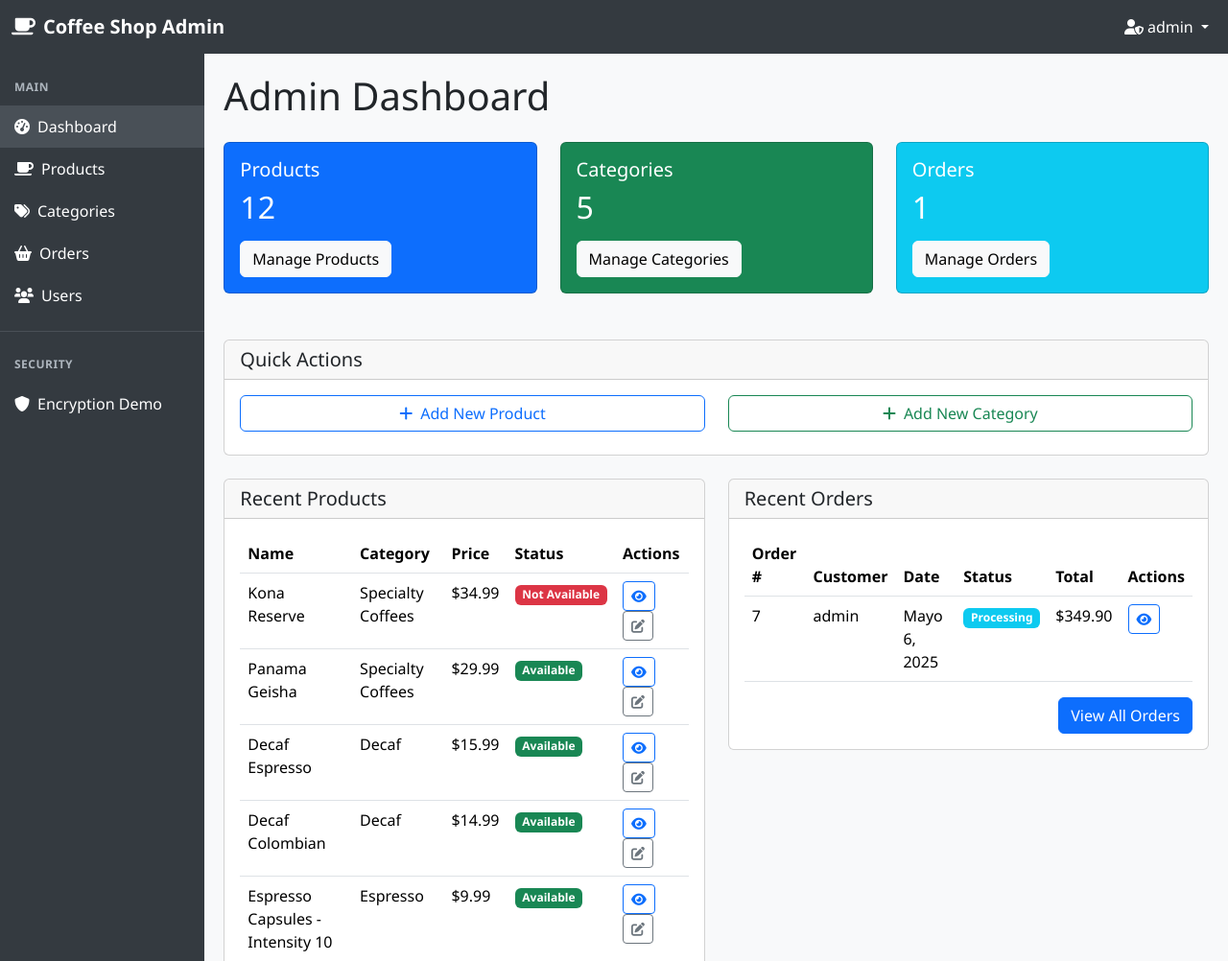
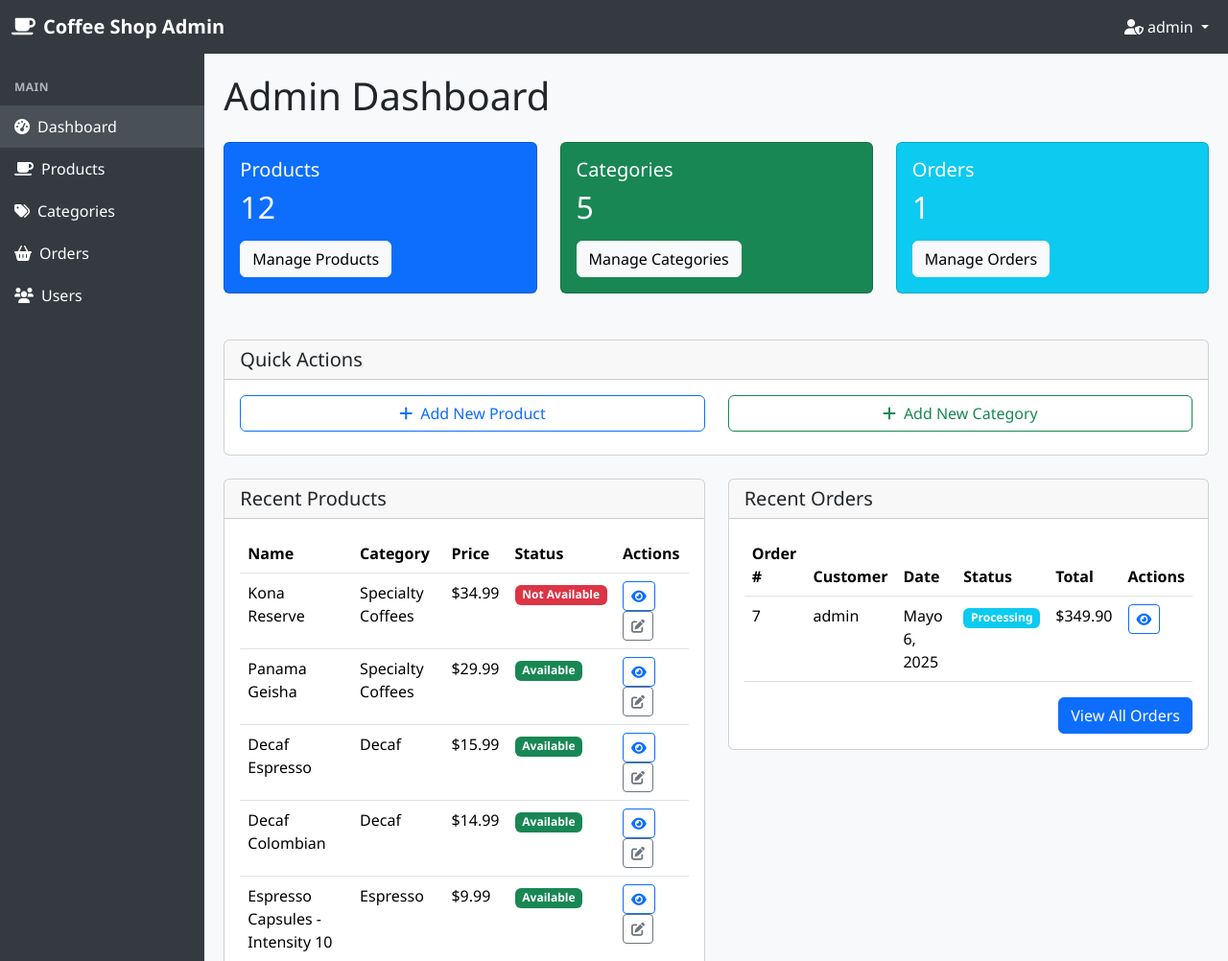
Before and after one commit to LuisFlores223046/TrabajoSeguridadInformacion, a Django app: page /admin-dashboard/ in a window 1280 px wide. Shown: the top 1002 px of the page at 96% size. Run offline with Django 5.2, Linux system fonts and the light colour scheme; a user stored in the database is signed in; data comes from the database, SQL or seed files in the repository.

Commit message:
Fix sticky footer and remove media/ from gitignore
- Apply flexbox sticky footer to main.html and admin_base.html
- Remove encryption_demo sidebar link from admin template
- Remove media/ exclusion from .gitignore (images already in repo)

Co-Authored-By: Claude Sonnet 4.6 <noreply@anthropic.com>

```diff
--- a/store/templates/store/dashboard/admin_base.html
+++ b/store/templates/store/dashboard/admin_base.html
@@ -9,9 +9,15 @@
     <link href="https://cdn.jsdelivr.net/npm/bootstrap@5.3.0-alpha1/dist/css/bootstrap.min.css" rel="stylesheet">
     <link rel="stylesheet" href="https://cdnjs.cloudflare.com/ajax/libs/font-awesome/6.0.0/css/all.min.css">
     <style>
+        html, body {
+            height: 100%;
+        }
         body {
             background-color: #f8f9fa;
             font-family: 'Segoe UI', Tahoma, Geneva, Verdana, sans-serif;
+            display: flex;
+            flex-direction: column;
+            min-height: 100vh;
         }
         .navbar {
             background-color: #343a40 !important; /* Diferente color para distinguir */
@@ -106,17 +112,11 @@
                         <i class="fas fa-users me-2"></i>Users
                     </a>
 
-                    <div class="sidebar-divider"></div>
-
-                    <div class="sidebar-section-title">Security</div>
-                    <a href="{% url 'encryption_demo' %}" class="{% if request.path == '/encryption-demo/' %}active{% endif %}">
-                        <i class="fas fa-shield-alt me-2"></i>Encryption Demo
-                    </a>
                 </div>
             </div>
 
             <!-- Main Content -->
-            <div class="col-md-10 content">
+            <div class="col-md-10 content flex-grow-1">
                 <!-- Messages -->
                 {% if messages %}
                     {% for message in messages %}
```
Also changed, not shown: store/templates/store/main.html (+7 -1 lines), 1 other file.
